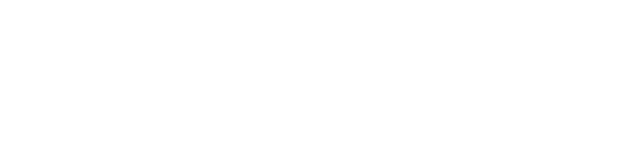
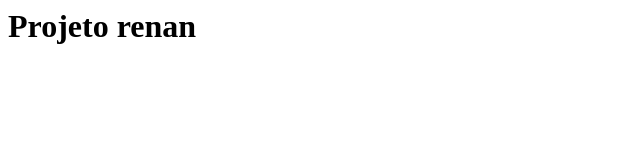
Before and after one commit to rsilv4/cursogit, a plain HTML site: page index.html in a window 1280 px wide. Shown: the whole page, without its empty margins (0-640 px from the left). Drawn offline with Linux system fonts and the light colour scheme.

Commit message:
Titulo da pagina

```diff
--- a/index.html
+++ b/index.html
@@ -1,6 +1,7 @@
 <html>
 	<head>
 		<body>
+			<h1>Projeto renan</h1>
 		</body>
 	</head>
 </html>
```
